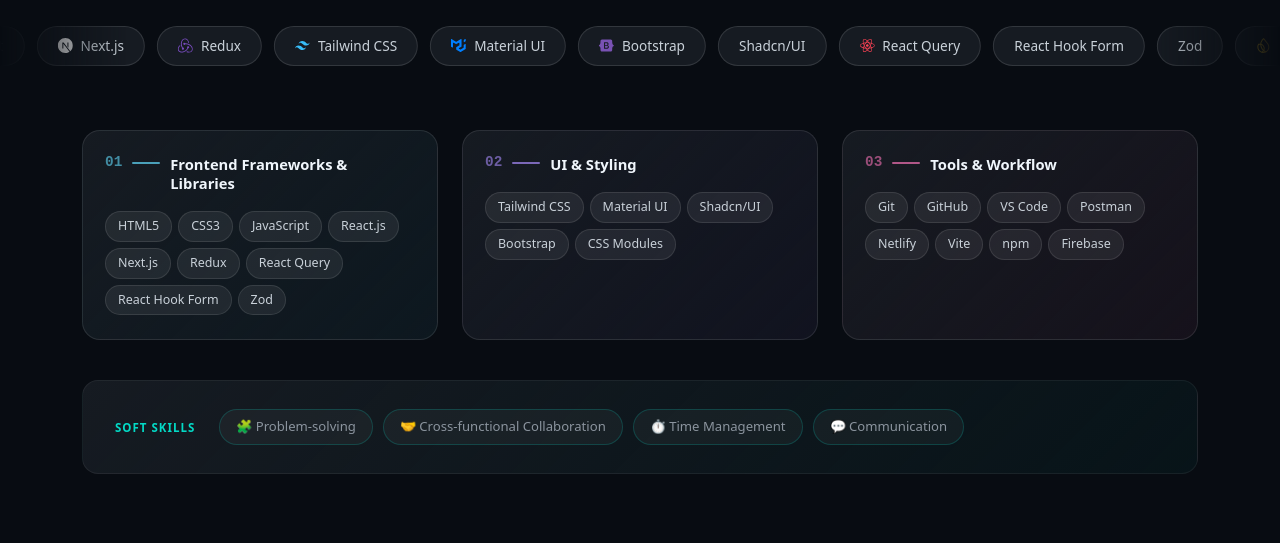
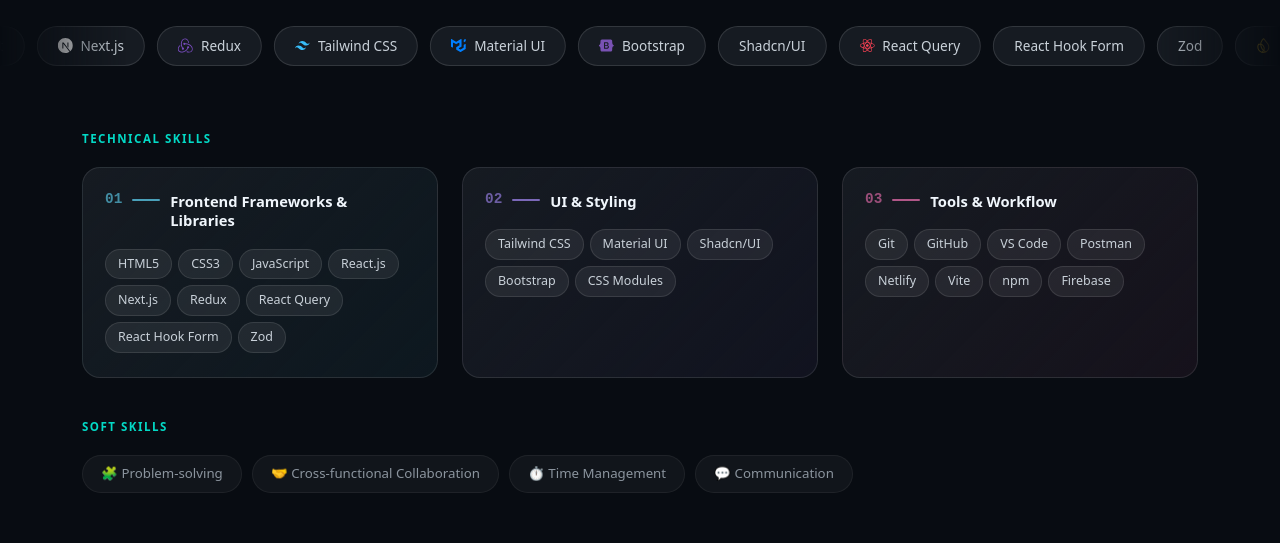
Before and after one commit to dania-01/portfolio, a Next.js app: page / in a window 1280 px wide. Shown: the part 2500-3043 px from the top of the page. Built offline with nearby package versions, Linux system fonts and the light colour scheme; no server answers.

Commit message:
fix skills layout: add Technical Skills label, fix soft skills pills

```diff
--- a/src/app/globals.css
+++ b/src/app/globals.css
@@ -696,34 +696,27 @@
 .exp-project.open .exp-project-name { color: var(--accent); }
 .exp-project .exp-body { padding: 0 24px 20px; }
 
-/* ── Soft Skills row ── */
-.soft-skills-wrap {
-  margin-top: 40px;
-  padding: 28px 32px;
-  border-radius: 16px;
-  border: 1px solid var(--border-dim);
-  background: linear-gradient(135deg, #161b22 0%, rgba(3,218,198,0.04) 100%);
-  display: flex; align-items: center; gap: 24px; flex-wrap: wrap;
+/* ── Skills group label ── */
+.skills-group-label {
+  font-size: 0.72rem; font-weight: 700;
+  color: var(--accent); letter-spacing: 1.5px;
+  text-transform: uppercase;
+  margin: 0 0 20px;
 }
-.soft-skills-label {
-  font-size: 0.72rem; font-weight: 700;
-  color: var(--accent); letter-spacing: 1px;
-  text-transform: uppercase; margin: 0;
-  white-space: nowrap;
-}
+
+/* ── Soft Skills pills ── */
 .soft-skills-pills {
   display: flex; flex-wrap: wrap; gap: 10px;
 }
 .soft-skill-pill {
   display: inline-flex; align-items: center; gap: 6px;
-  padding: 7px 16px; border-radius: 999px;
-  font-size: 0.82rem; font-weight: 500;
+  padding: 8px 18px; border-radius: 999px;
+  font-size: 0.83rem; font-weight: 500;
   color: var(--text-muted);
   background: rgba(255,255,255,0.04);
-  border: 1px solid rgba(3,218,198,0.2);
-  transition: border-color 0.2s, color 0.2s;
+  border: 1px solid var(--border-dim);
+  cursor: default;
 }
-.soft-skill-pill:hover { border-color: var(--accent); color: var(--text); }
 
 /* ── Map in Contact ── */
 .contact-map-wrap {
--- a/src/components/Skills.js
+++ b/src/components/Skills.js
@@ -87,8 +87,9 @@
         </div>
       </div>
 
-      {/* ── Technical skill cards ── */}
+      {/* ── Technical skills ── */}
       <Container>
+        <p className="skills-group-label">Technical Skills</p>
         <Row className="g-4">
           {CATEGORIES.map(({ num, title, color, gradient, tags }) => (
             <Col key={num} xs={6} lg={4}>
@@ -114,8 +115,7 @@
         </Row>
 
         {/* ── Soft Skills ── */}
-        <div className="soft-skills-wrap">
-          <p className="soft-skills-label">Soft Skills</p>
+        <p className="skills-group-label" style={{ marginTop: '40px' }}>Soft Skills</p>
         <div className="soft-skills-pills">
           {SOFT_SKILLS.map(({ label, icon }) => (
             <span key={label} className="soft-skill-pill">
@@ -123,7 +123,6 @@
             </span>
           ))}
         </div>
-        </div>
       </Container>
     </section>
   );
```
Lines whose indentation alone changed are shown as unchanged.
